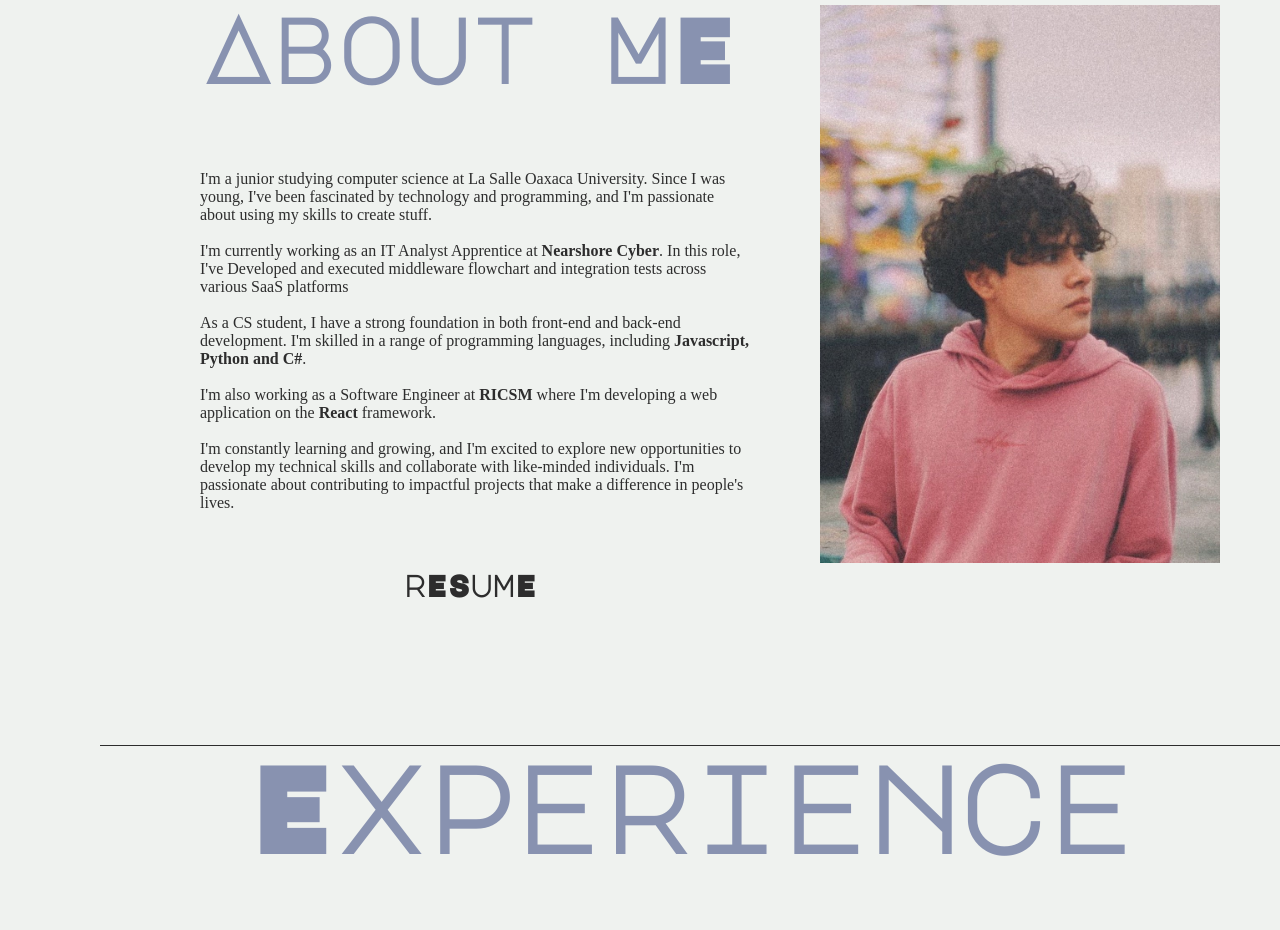
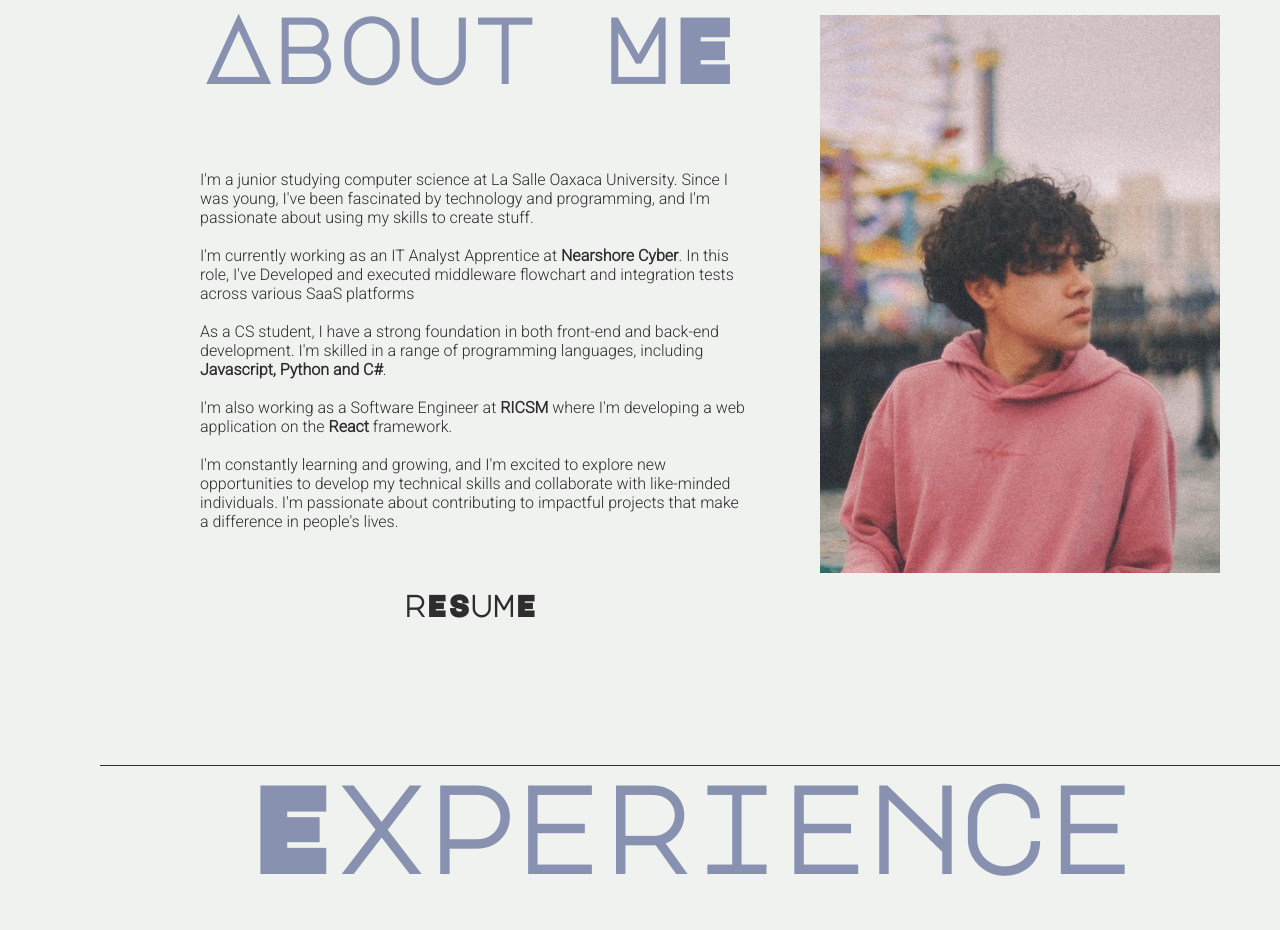
Before and after one commit to felumc/felumc.github.io, a plain HTML site: page index.html in a window 1280 px wide. Shown: the part 978-1908 px from the top of the page. Drawn offline with Linux system fonts and the light colour scheme.

Commit message:
Rollback

```diff
--- a/index.html
+++ b/index.html
@@ -72,7 +72,7 @@
             <div class="about-section">
                 <div class="desc">
                     <h1>About ME</h1>
-                    <p class="about-desc" style="font-family: 'Poppings'; font-size: medium;">
+                    <p class="about-desc" style="font-size: medium;">
                         I'm a junior studying computer science at La Salle Oaxaca University. Since I was young, I've
                         been fascinated by technology and programming, and I'm passionate about using my skills to
                         create stuff. <br><br>
```
